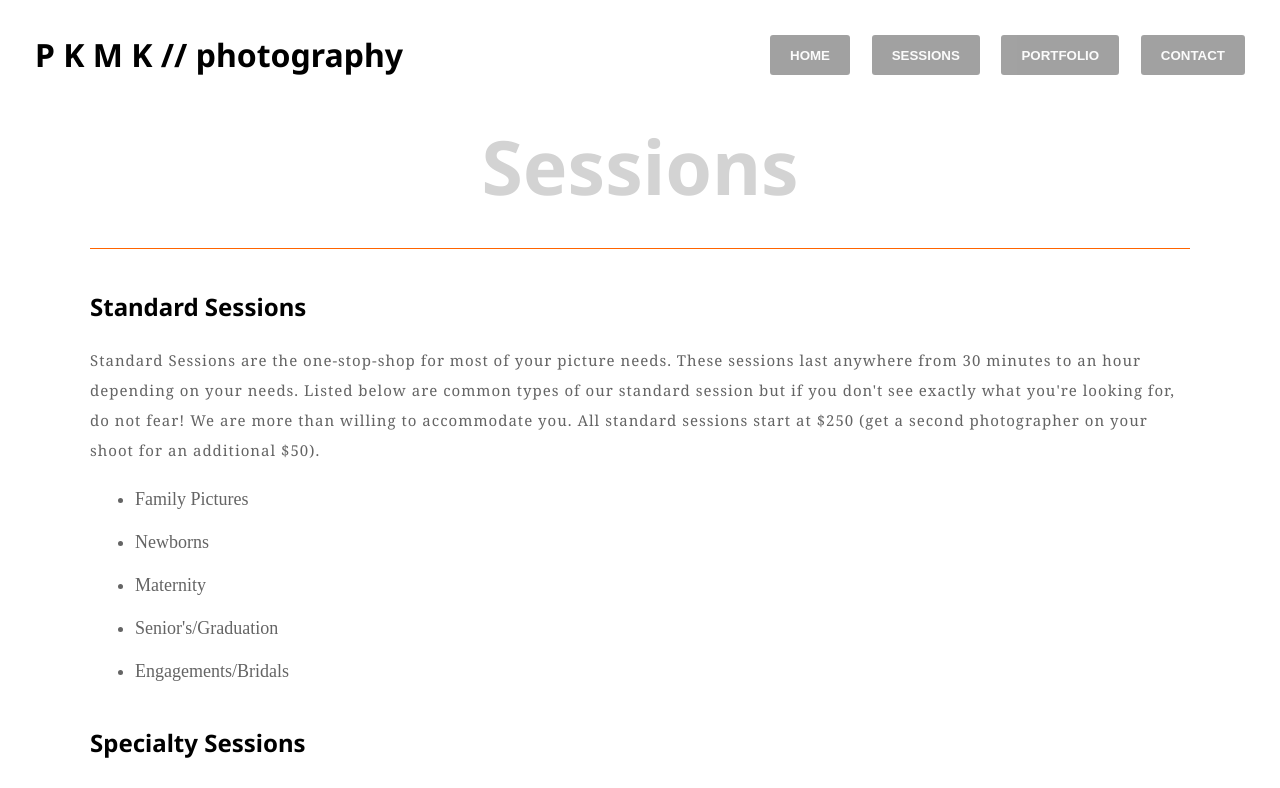
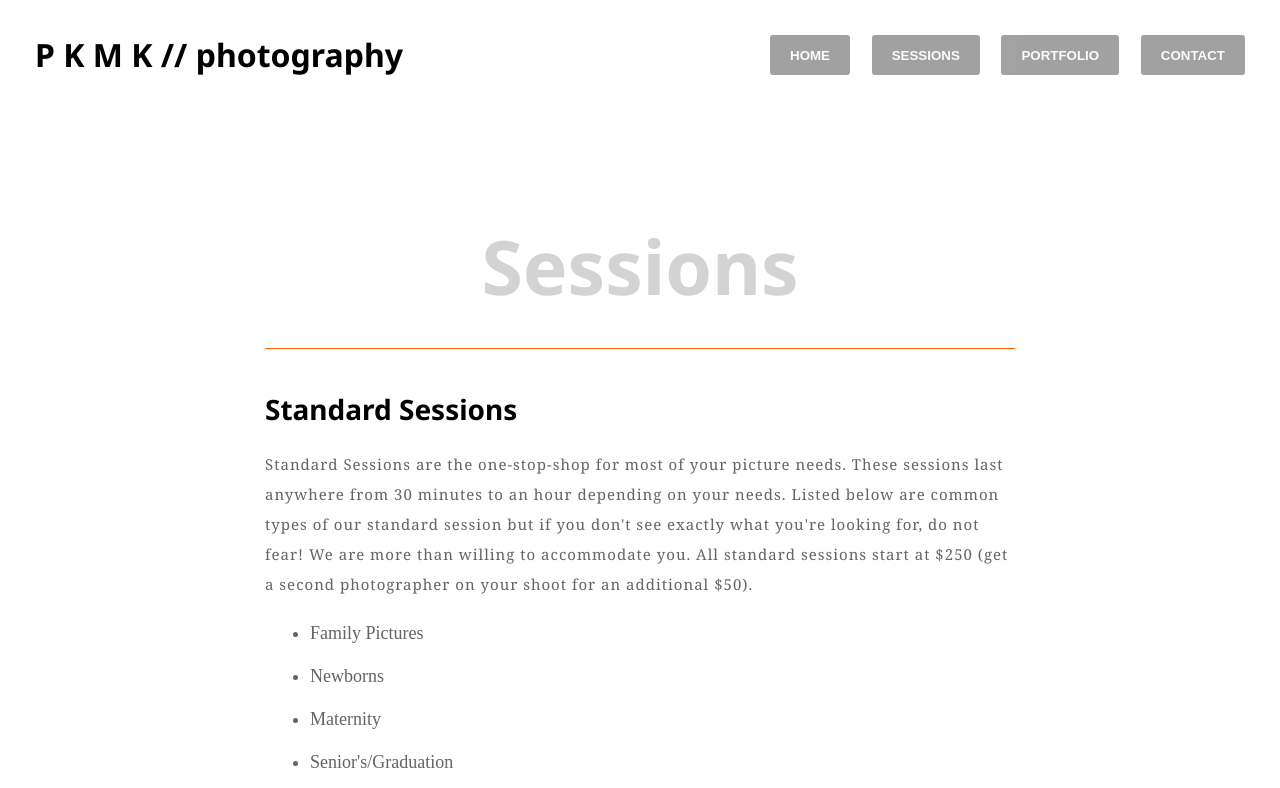
Before and after one commit to PKMK-photography/pkmk-photography, a React (Create React App) app: page /services in a window 1280 px wide. Shown: the top 788 px of the page. Built offline with nearby package versions, Linux system fonts and the light colour scheme.

Commit message:
responsive design for the Session page complete

```diff
--- a/src/Components/Header/Header.css
+++ b/src/Components/Header/Header.css
@@ -112,7 +112,7 @@
     }
 } */
 
-@media(min-width: 640px){
+@media(min-width: 641px){
     .main-header {
         height: 65px;
         background: transparent;
--- a/src/Components/Sessions/Sessions.css
+++ b/src/Components/Sessions/Sessions.css
@@ -52,4 +52,33 @@
     .session-heading {
         font-size: 75px;
     }
+
+    .session-info h1 {
+        font-size: 28px;
+    }
 }
+
+@media(min-width: 761px){
+    .sessions {
+        padding: 100px 105px;
+    }
+}
+
+@media(min-width: 901px){
+    .sessions {
+        padding: 200px;
+    }
+}
+
+@media(min-width: 1101px){
+    .sessions {
+        padding: 200px 250px 100px 250px;
+    }
+}
+
+@media(min-width: 1250px){
+    .sessions {
+        width: 1250px;
+        margin: 0 auto;
+    }
+}
```
